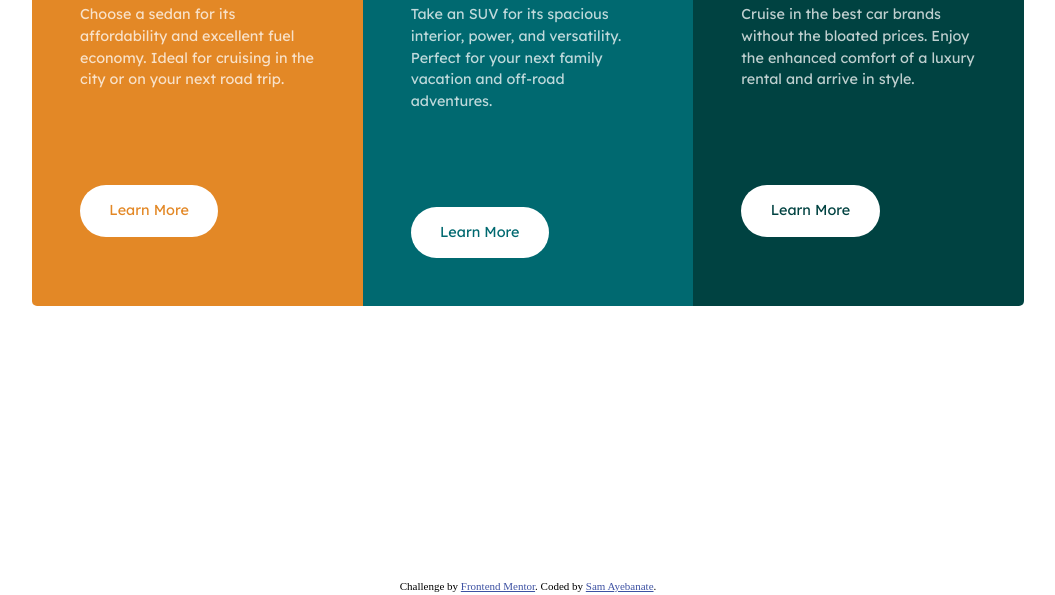
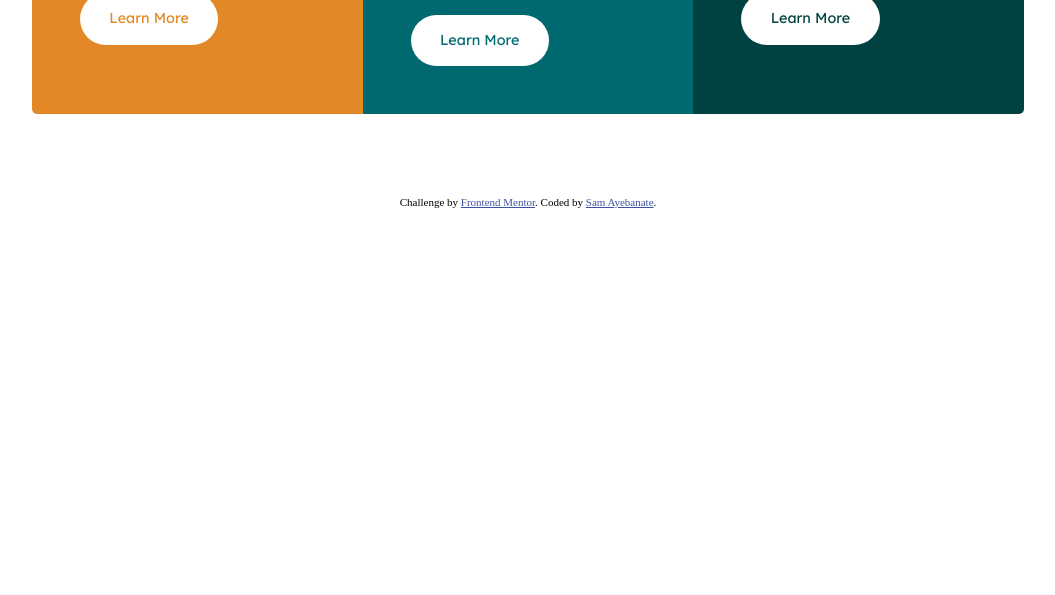
Before and after one commit to samson123-sys/3-column-preview, a plain HTML site: page index.html in a window 1536 px wide. Shown: the part 460-1055 px from the top of the page, without its empty margins (240-1295 px from the left). After the commit the page ends 800 px from the top, so only its background shows below. Drawn offline with Linux system fonts and the light colour scheme.

Commit message:
Updated the Challenge

```diff
--- a/style.css
+++ b/style.css
@@ -213,7 +213,7 @@ select {
 
 @media (min-width: 80em){
   .main{
-    padding: 14em;
+    padding: 5em 14em;
   }
   .btn{
     margin-top: 70px;
@@ -222,7 +222,7 @@ select {
 
 @media (min-width: 90em){
   .main{
-    padding: 17em;
+    padding: 5em 17em;
   }
   .btn{
     margin-top: 80px;
```
